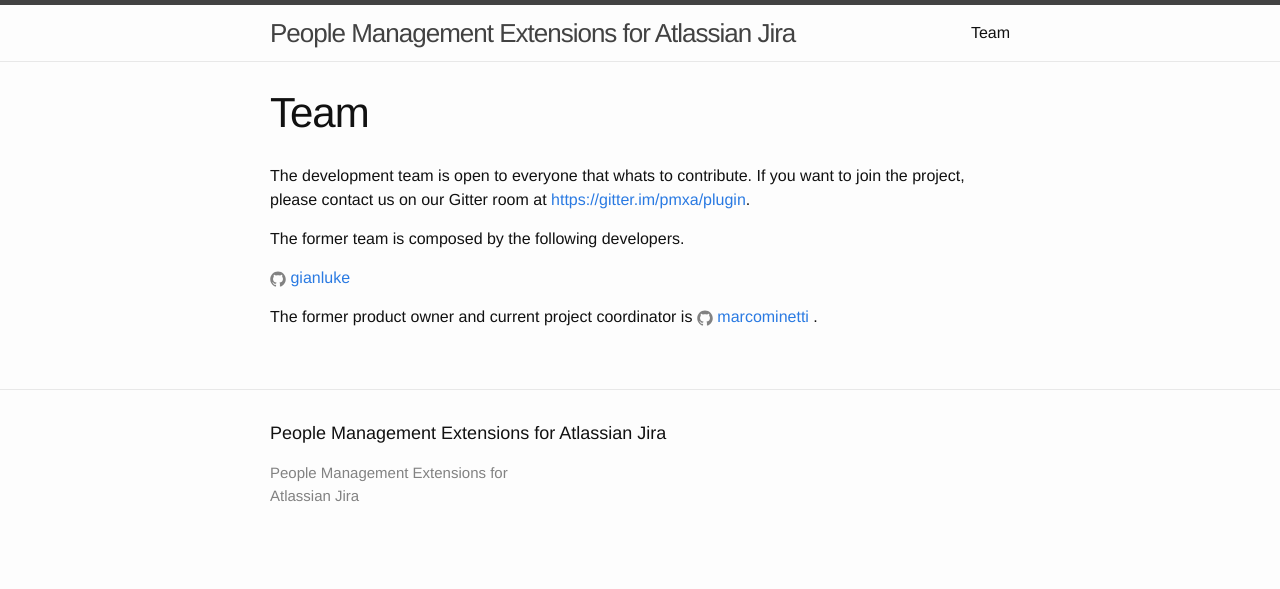
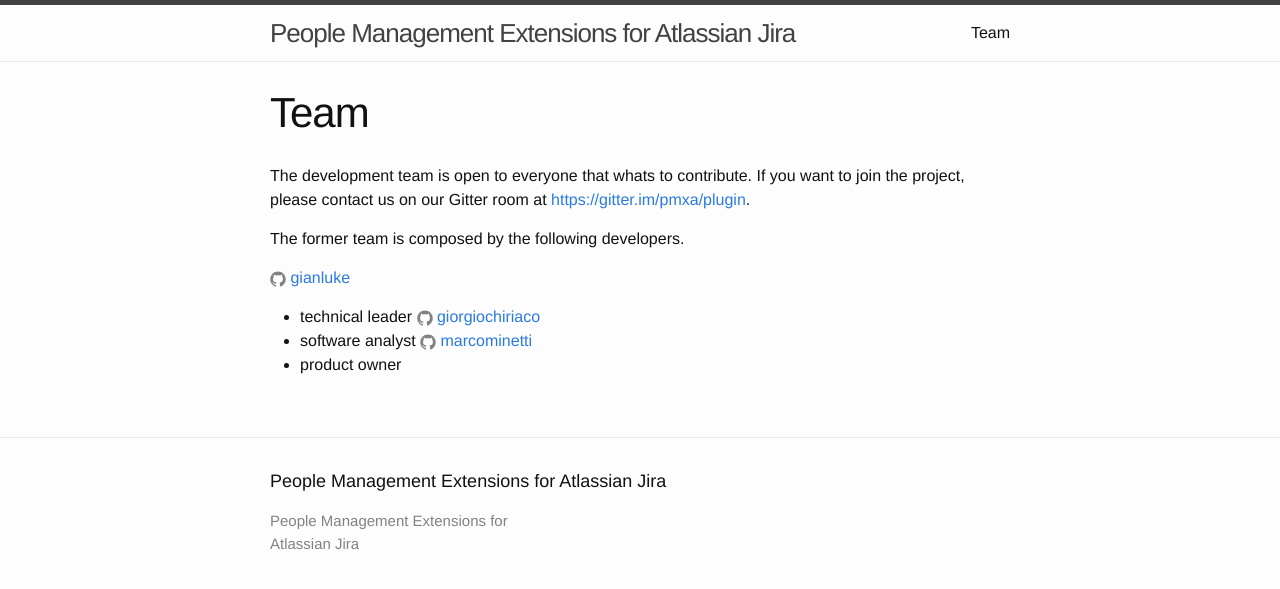
Before and after one commit to 0xbuidlman/site, a Jekyll site: the page built from about.md, in a window 1280 px wide. Shown: the top 589 px of the page. Built offline with Jekyll 4.4.1, drawn with Linux system fonts in a browser that asks for light colours.

Commit message:
Update about.md

```diff
--- a/about.md
+++ b/about.md
@@ -9,6 +9,6 @@ If you want to join the project, please contact us on our Gitter room at [https:
 
 The former team is composed by the following developers.
 
-{% include icon-github.html username="gianluke" %}
-
-The former product owner and current project coordinator is {% include icon-github.html username="marcominetti" %}.
+{% include icon-github.html username="gianluke" %} - technical leader
+{% include icon-github.html username="giorgiochiriaco" %} - software analyst
+{% include icon-github.html username="marcominetti" %} - product owner
```
